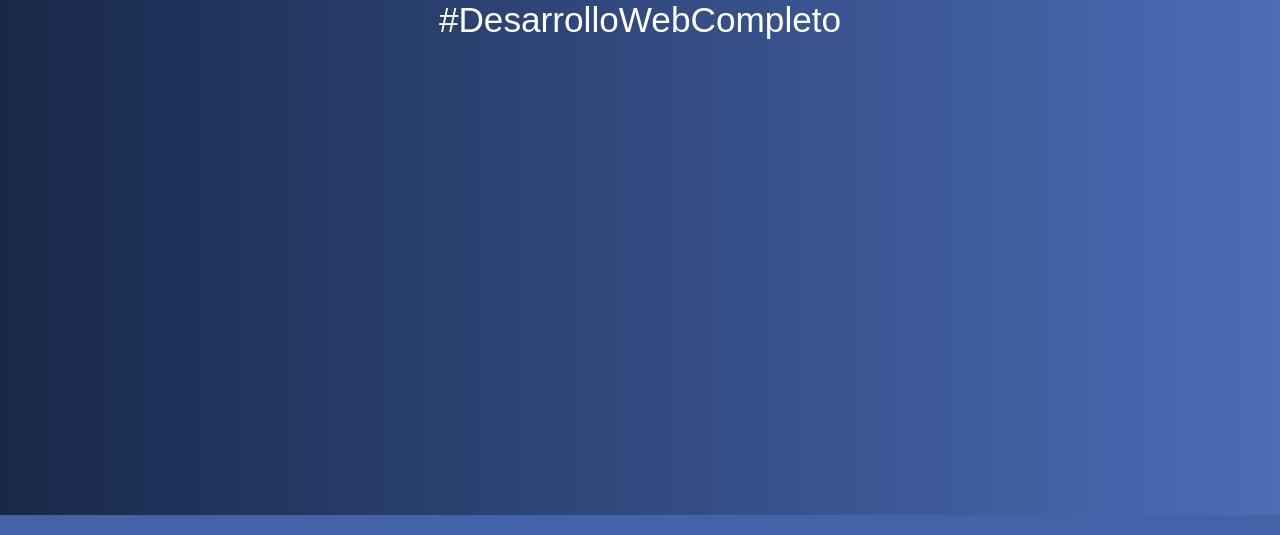
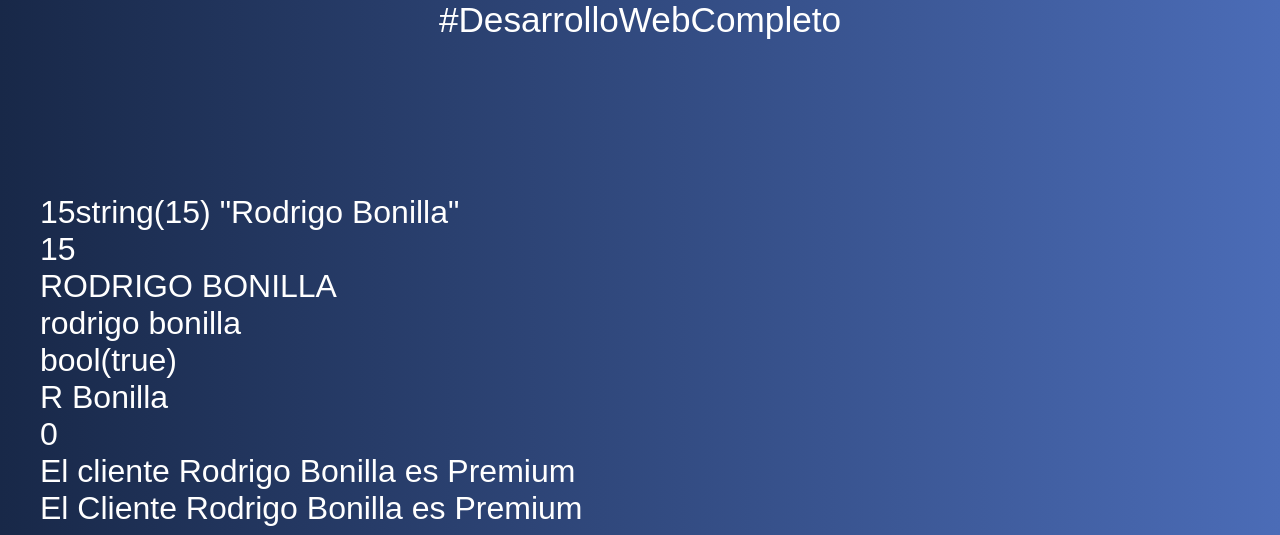
Before and after one commit to r0odr1/introduccionPHP, a PHP site: page /07-string-methods.php in a window 1280 px wide. Shown: the part 285-820 px from the top of the page. Run offline with PHP 8.4, Linux system fonts and the light colour scheme.

Commit message:
Funciones para strings en PHP

```diff
--- a/07-string-methods.php
+++ b/07-string-methods.php
@@ -1,6 +1,43 @@
 <?php include 'includes/header.php';
 
+$nombreCliente = "Rodrigo Bonilla";
 
+// Conocer extension de un string
+echo strlen($nombreCliente);
+var_dump($nombreCliente);
+echo "<br>";
 
+// Eliminar espacios en blanco
+$texto = trim($nombreCliente);
+echo strlen($texto);
+echo "<br>";
+
+// Convertir a mayusculas
+echo strtoupper($nombreCliente);
+echo "<br>";
+
+// Convertir en minusculas
+echo strtolower($nombreCliente);
+echo "<br>";
+
+$email1 = "correo@correo.com";
+$email2 = "Correo@correo.com";
+
+var_dump(strtolower($email1) === strtolower($email2));
+echo "<br>";
+
+echo str_replace('Rodrigo', 'R', $nombreCliente);
+echo "<br>";
+
+// Revisar si un string existe o no
+echo strpos($nombreCliente, 'Rodrigo');
+echo "<br>";
+
+$tipoCliente = "Premium";
+
+echo "El cliente " . $nombreCliente . " es " . $tipoCliente;
+echo "<br>";
+
+echo "El Cliente {$nombreCliente} es {$tipoCliente}"; // Solo funciona si esta dentro de comilla dobles
 
 include 'includes/footer.php';
```
